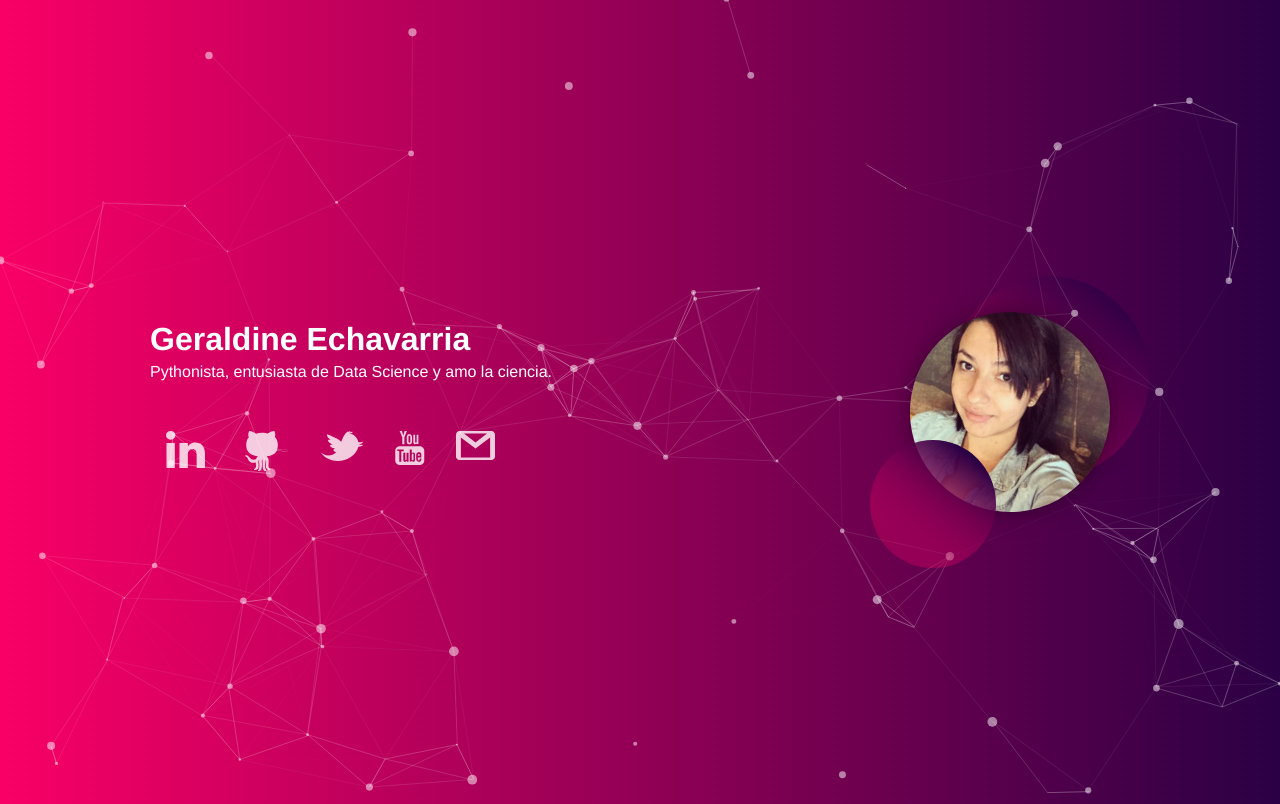
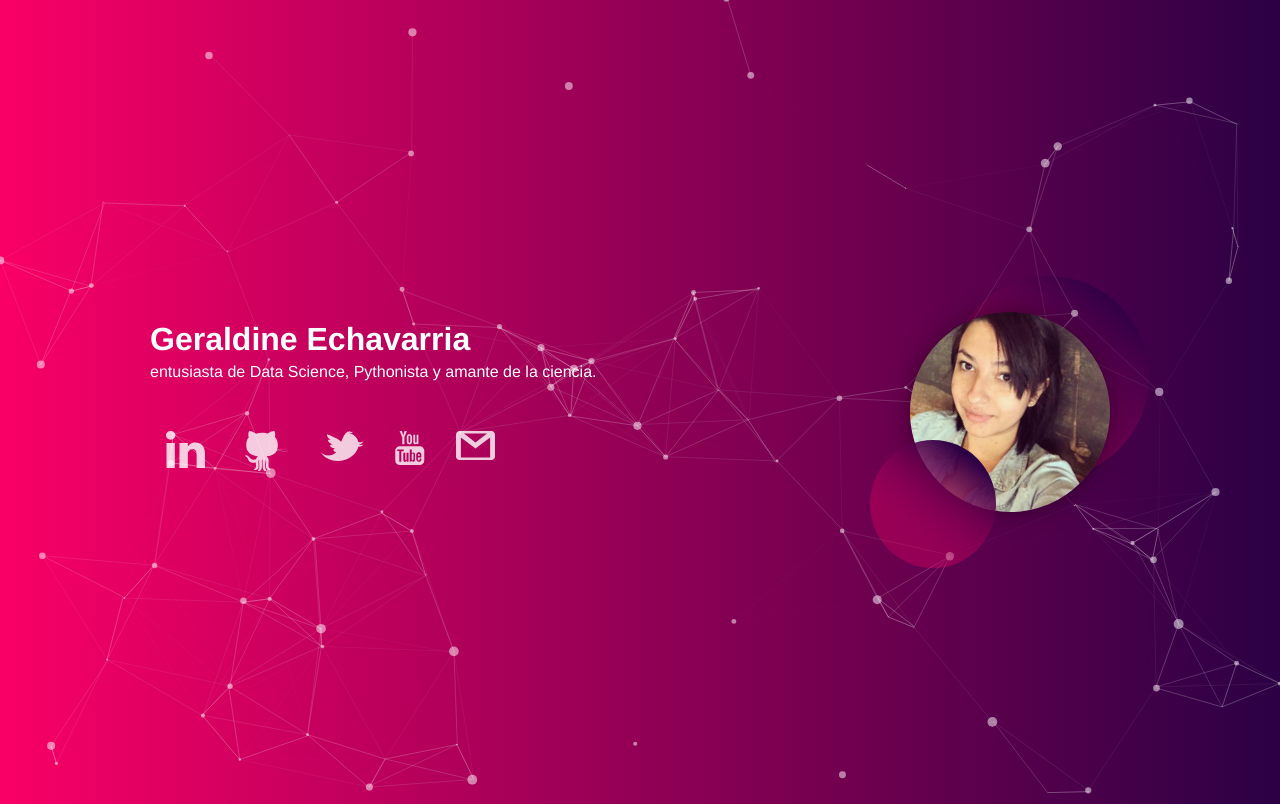
Before and after one commit to GeraldineE/me, a plain HTML site: page index.html in a window 1280 px wide. Drawn offline with Linux system fonts and the light colour scheme.

Commit message:
typo fix

```diff
--- a/index.html
+++ b/index.html
@@ -9,7 +9,7 @@
     <div class="container" id="particles-js">
       <div class="profile">
         <h1>Geraldine Echavarria</h1>
-        <p>Pythonista, entusiasta de Data Science y amo la ciencia.</p>
+        <p>entusiasta de Data Science, Pythonista y amante de la ciencia.</p>
         <div class="social">
           <a href="https://www.linkedin.com/in/geraldine-echavarria" target="_blank">
             <svg width="39" height="37" xmlns="http://www.w3.org/2000/svg"><path d="M39 22.685V37h-8.359V23.643c0-3.355-1.209-5.645-4.235-5.645-2.31 0-3.684 1.543-4.289 3.036-.22.534-.277 1.277-.277 2.024V37h-8.362s.113-22.622 0-24.965h8.361v3.538c-.017.027-.039.055-.055.081h.055v-.08c1.111-1.7 3.095-4.126 7.535-4.126 5.502 0 9.626 3.568 9.626 11.237zM4.732 0C1.87 0 0 1.863 0 4.313c0 2.396 1.817 4.315 4.62 4.315h.056c2.916 0 4.73-1.919 4.73-4.315C9.35 1.863 7.592 0 4.732 0zM.497 37h8.358V12.035H.497V37z" fill="#FFF" fill-rule="nonzero"/></svg>
```
